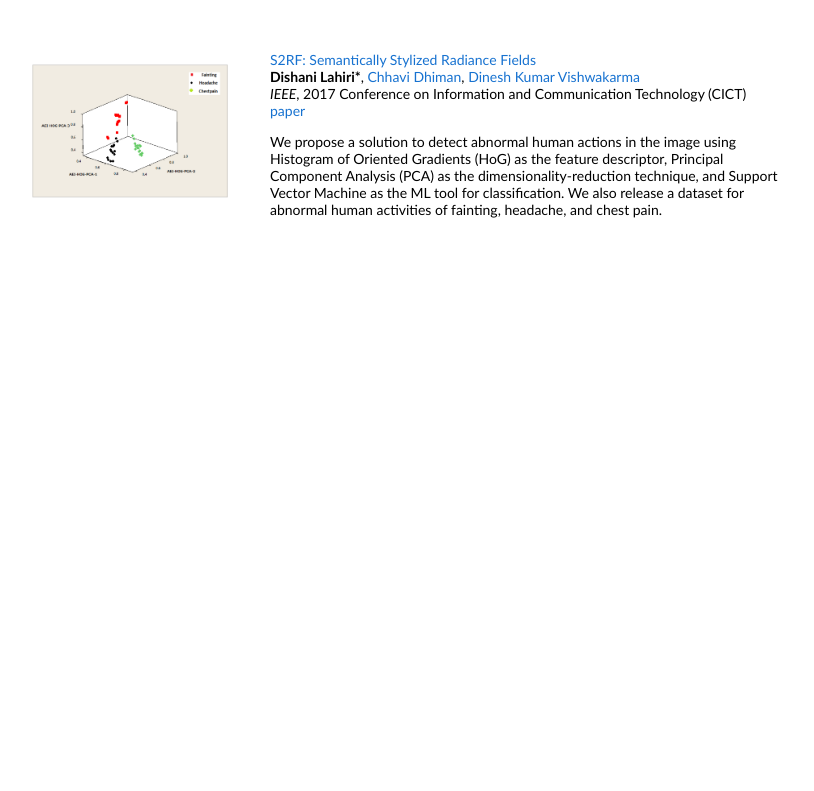
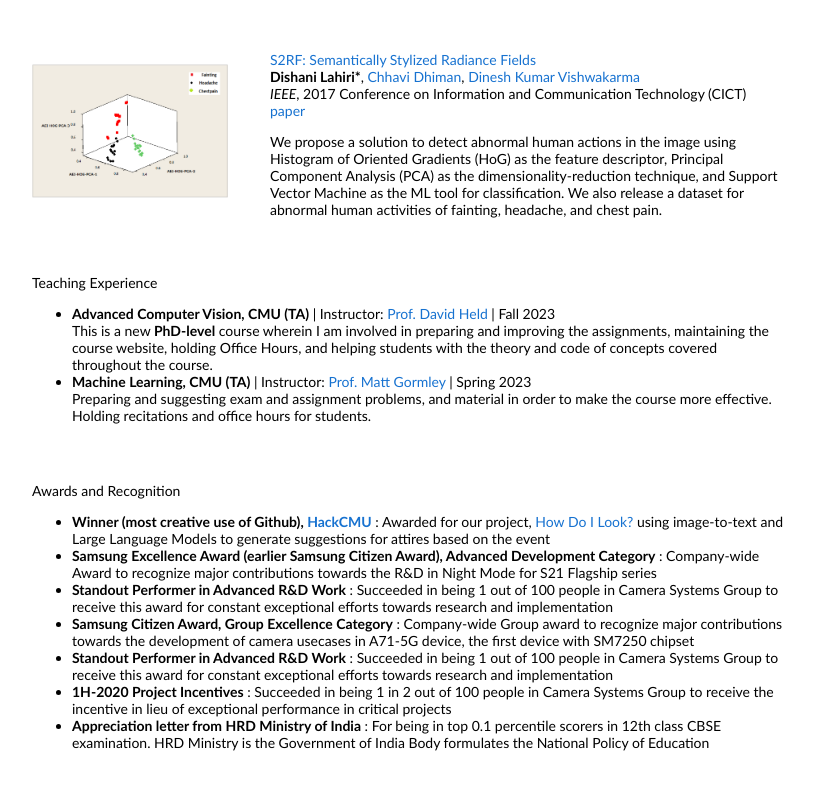
Before and after one commit to dishanil/dishanil.github.io, a plain HTML site: page index.html in a window 1280 px wide. Shown: the part 1257-2048 px from the top of the page, without its empty margins (230-1044 px from the left). Before the commit the page ends 1517 px from the top, so only its background shows below. Drawn offline with Linux system fonts and the light colour scheme.

Commit message:
TA and Awards added.

```diff
--- a/index.html
+++ b/index.html
@@ -198,5 +198,61 @@
       </td>
     </tr>
     </table>
+
+    <table width="100%" align="center" border="0" cellpadding="20">
+      <tr>
+        <td>
+          <heading>Teaching Experience</heading>
+          <ul>
+            <li> <b>Advanced Computer Vision, CMU (TA)</b> | Instructor: <a href="https://davheld.github.io/">Prof. David Held</a> | Fall 2023 <br>
+              This is a new <b>PhD-level</b> course wherein I am involved in preparing and improving the assignments, maintaining
+              the course website, holding Office Hours, and helping students with the theory and code of concepts covered throughout the course.
+            </li>
+
+            <li> <b>Machine Learning, CMU (TA)</b> | Instructor: <a href="https://www.cs.cmu.edu/~mgormley/">Prof. Matt Gormley</a> | Spring 2023 <br>
+              Preparing and suggesting exam and assignment problems, and material in order to make the course more effective. Holding recitations and office hours for students.
+            </li>
+          </ul>
+        </td>
+      </tr>
+    </table>
+
+    <table width="100%" align="center" border="0" cellpadding="20">
+      <tr>
+        <td>
+          <heading>Awards and Recognition</heading>
+          <ul>
+            <li> <b>Winner (most creative use of Github), <a href="https://www.acmatcmu.com/hackcmu/">HackCMU</a></b> :
+              Awarded for our project, <a href="https://dishanil.github.io/HDIL/">How Do I Look?</a> using image-to-text and Large Language Models to generate suggestions for attires based on the event
+            </li>
+
+            <li> <b>Samsung Excellence Award (earlier Samsung Citizen Award), Advanced Development Category</b> :
+              Company-wide Award to recognize major contributions towards the R&D in Night Mode for S21 Flagship series
+            </li>
+
+            <li> <b>Standout Performer in Advanced R&D Work</b> :
+              Succeeded in being 1 out of 100 people in Camera Systems Group to receive this award for constant exceptional efforts towards research and implementation
+            </li>
+
+            <li> <b>Samsung Citizen Award, Group Excellence Category</b> :
+              Company-wide Group award to recognize major contributions towards the development of camera usecases in A71-5G device, the first device with SM7250 chipset
+            </li>
+
+            <li> <b>Standout Performer in Advanced R&D Work</b> :
+              Succeeded in being 1 out of 100 people in Camera Systems Group to receive this award for constant exceptional efforts towards research and implementation
+            </li>
+
+            <li> <b>1H-2020 Project Incentives</b> :
+              Succeeded in being 1 in 2 out of 100 people in Camera Systems Group to receive the incentive in lieu of exceptional performance in critical projects
+            </li>
+
+            <li> <b>Appreciation letter from HRD Ministry of India</b> :
+              For being in top 0.1 percentile scorers in 12th class CBSE examination. HRD Ministry is the Government of India Body formulates the National Policy of Education
+            </li>
+          </ul>
+        </td>
+      </tr>
+    </table>
+
 </body>
 </html>
```
